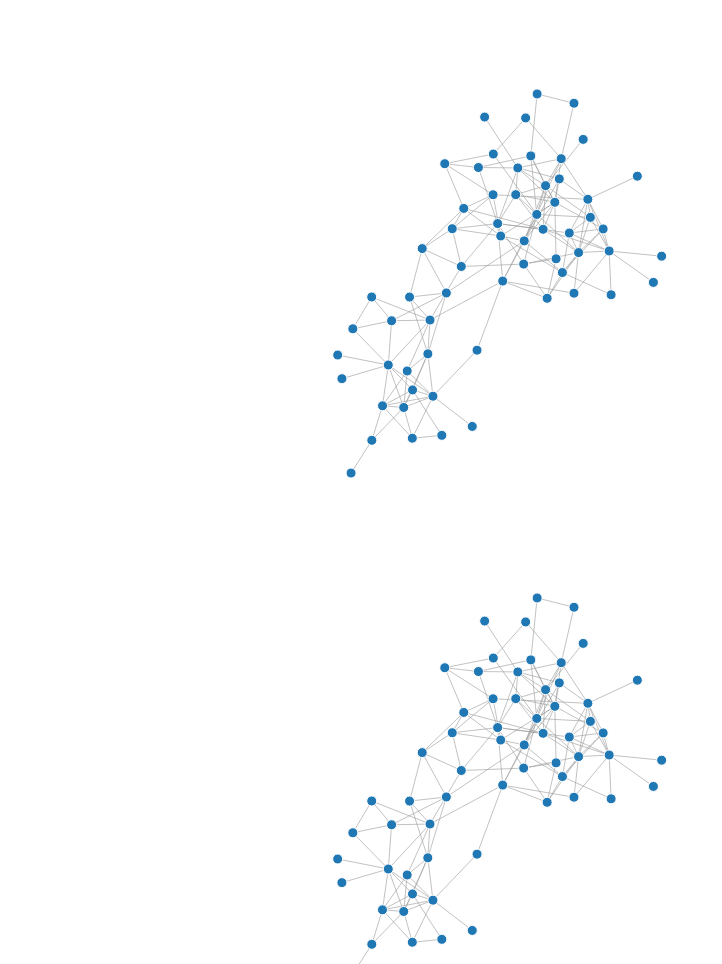
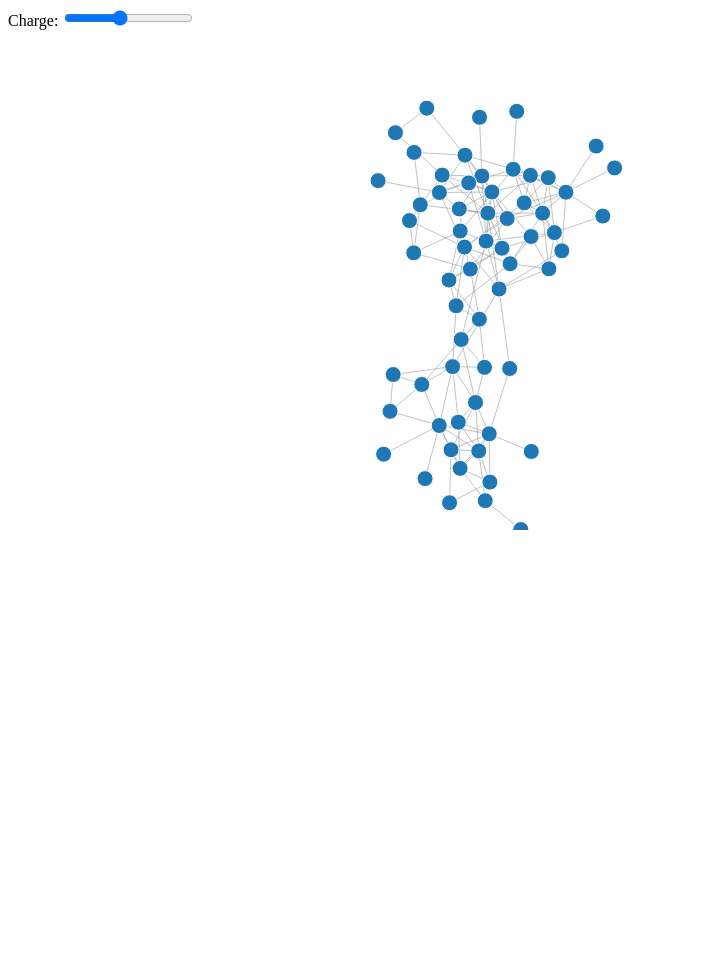
Before and after one commit to nadavash/Graph.d3, a plain HTML site: page example/index.html in a window 1280 px wide. Shown: the top 964 px of the page, without its empty margins (0-722 px from the left). After the commit the page ends 800 px from the top, so only its background shows below. Drawn offline with nearby package versions, Linux system fonts and the light colour scheme; animation ran at ten frames a second.

Commit message:
more controls to example

```diff
--- a/example/index.html
+++ b/example/index.html
@@ -14,21 +14,37 @@
 
 </head>
 <body>
+Charge: <input id="charge" type="range" id="myRange" value="-120" min="-200" max="-10"><br>
+
 <div id="graphs">
 </div>
 <script>
-    var smallMultiples = 10;
+    var data;
+    var smallMultiples = 1;
     for (var i = 0; i < smallMultiples; ++i) {
         $('#graphs').append('<div class="graph"></div>');
     }
 
-    var myGraph = Graph();
-    d3.json('./dolphins.json', function(data) {
+    var myGraph = Graph().size(8);
+    console.log(myGraph.charge());
+    $('#charge').val(myGraph.charge());
+
+    d3.json('./dolphins.json', function(loadedData) {
+        data = loadedData;
         // data = Array.from({length: 10}, function(){return data});
+        updateGraph();
+    });
+
+    $('#charge').change( function() {
+        myGraph.charge($(this).val());
+        updateGraph();
+    });
+
+    function updateGraph() {
         d3.selectAll('.graph')
             .datum(data)
             .call(myGraph);
-    });
+    }
 </script>
 </body>
 </html>
```
